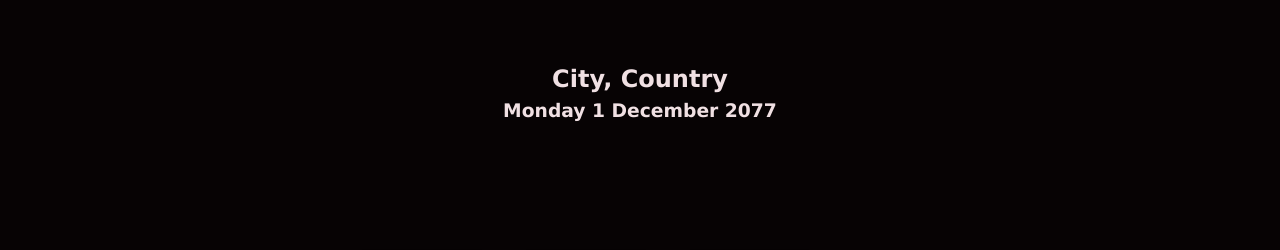
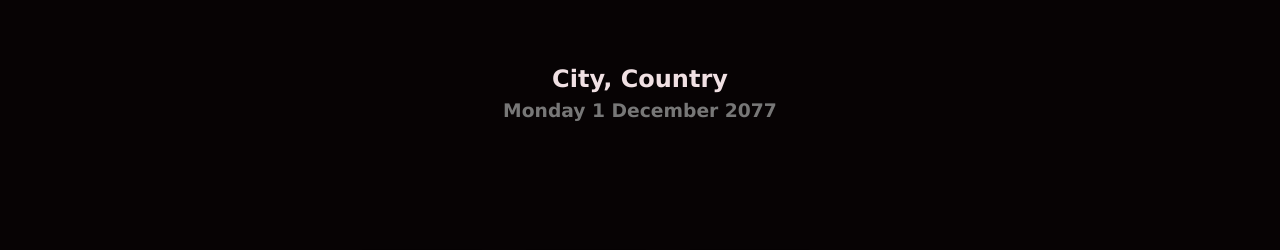
Before and after one commit to Hnikar/odin-weather-app, a website built with webpack: page dist/index.html in a window 1280 px wide. Both pictures are taken after a click on the button "°C". Shown: the part 67-317 px from the top of the page. Built offline with nearby package versions, Linux system fonts and the light colour scheme; no server answers.

Commit message:
style date and time element and start working with forecast elements

```diff
--- a/src/dom.js
+++ b/src/dom.js
@@ -1,7 +1,7 @@
 import fetchData from "./api";
 
 const DomManipulation = (() => {
-	const weatherElementsArr = [
+	const currentWeatherElements = [
 		{ class: ".weather-temp", dataKey: "temp_c" },
 		{ class: ".weather-desc", dataKey: "condition" },
 		{ class: ".weather-feels-like-anchor", dataKey: "feelslike_c" },
@@ -12,6 +12,13 @@ const DomManipulation = (() => {
 		{ class: ".visibility", dataKey: "vis_km" },
 		{ class: ".cloudiness", dataKey: "cloud" },
 		{ class: ".chanceofrain", dataKey: "chanceofrain" },
+	];
+
+	let forecastWeatherElements = [
+		{ class: ".chance-or-rain", dataKey: "condition" },
+		{ class: ".sunrise", dataKey: "temp_c" },
+		{ class: ".sunset", dataKey: "condition" },
+		{ class: ".moon-phase", dataKey: "condition" },
 	];
 
 	const farenheitTempBtn = document.getElementById("farenheit-btn");
@@ -30,7 +37,7 @@ const DomManipulation = (() => {
 
 	const domWeatherElements = {};
 	function _updateDom() {
-		weatherElementsArr.forEach((element) => {
+		currentWeatherElements.forEach((element) => {
 			domWeatherElements[element.dataKey] = document.querySelector(
 				element.class
 			);
@@ -46,8 +53,8 @@ const DomManipulation = (() => {
 
 	let searchInputBuffer;
 	const _updateTemperatureUnit = async (unit, feelslikeUnit) => {
-		weatherElementsArr[0].dataKey = unit;
-		weatherElementsArr[2].dataKey = feelslikeUnit;
+		currentWeatherElements[0].dataKey = unit;
+		currentWeatherElements[2].dataKey = feelslikeUnit;
 		_updateDom();
 		await setData(searchInputBuffer);
 	};
@@ -67,7 +74,7 @@ const DomManipulation = (() => {
 			locationDateAndTime.textContent = data.location.localtime;
 
 			await Promise.all(
-				weatherElementsArr.map(async (element) => {
+				currentWeatherElements.map(async (element) => {
 					try {
 						if (element.dataKey === "condition")
 							domWeatherElements[element.dataKey].textContent =
@@ -93,6 +100,20 @@ const DomManipulation = (() => {
 					}
 				})
 			);
+			// await Promise.all(
+			// 	forecastWeatherElements.map(async (element) => {
+			// 		try {
+			// 			domWeatherElements[element.dataKey].textContent =
+			// 				Math.round(
+			// 					data.forecast.forecastday[0].day[
+			// 						element.dataKey
+			// 					]
+			// 				);
+			// 		} catch (error) {
+			// 			console.log("Error updating element:", error);
+			// 		}
+			// 	})
+			// );
 		} catch (error) {
 			console.log(error);
 		}
```
Also changed, not shown: dist/index.html, dist/main.js, dist/style.css.
